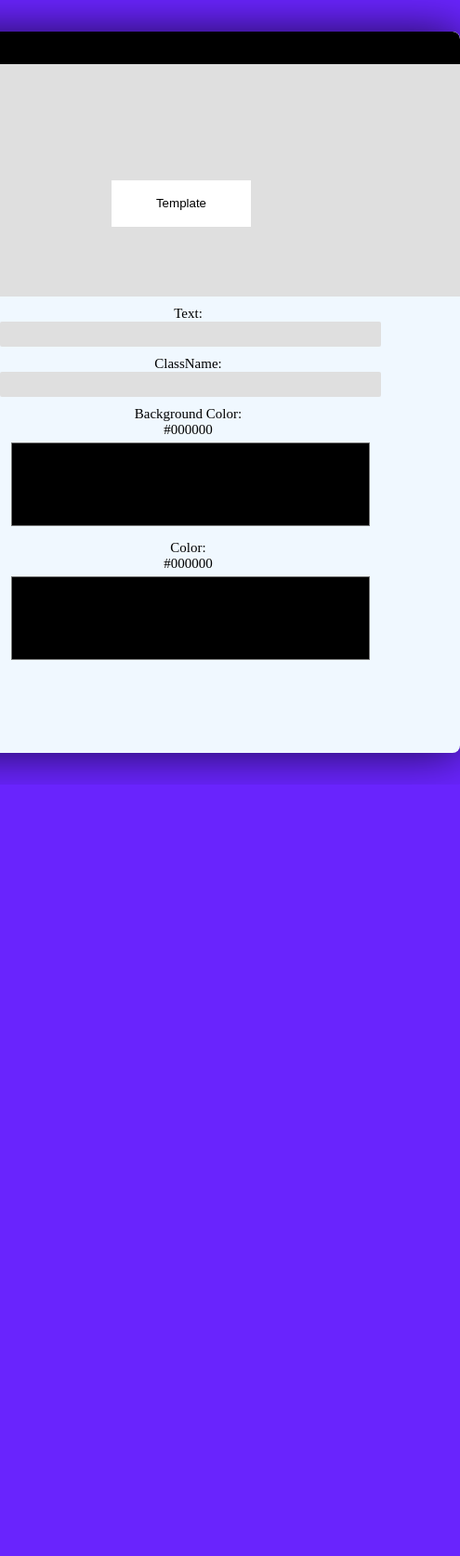
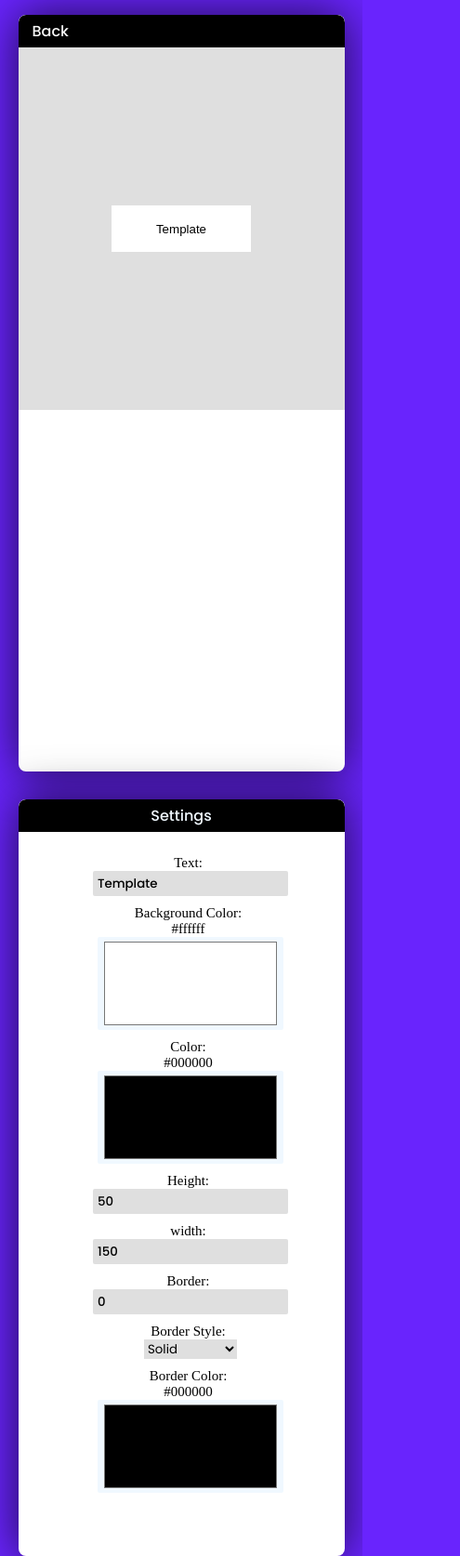
Before and after one commit to guztlimz/ButtonCodeGenerator, a plain HTML site: page pages/Faber.html in a window 390 px wide. Shown: the whole page at 93% size, 495 px wide, since content can reach past the window. Before the commit the page ends 844 px from the top, so only its background shows below. Drawn offline with Linux system fonts and the light colour scheme.

Commit message:
Responsividade e Display Terminados

```diff
--- a/css/home.css
+++ b/css/home.css
@@ -61,6 +61,11 @@ body{
     background-color:var(--cor-principal);
 }
 
+.content{
+    position: relative;
+    text-align: center;
+}
+
 h{
     font-size: 60px;
     font-family: 'Poppins Light';
@@ -117,10 +122,19 @@ p {
     color: var(--cor-secundaria);
     position:fixed;
     top: 95vh;
-    margin-left: 50px;
+    left: 50%;
+    transform: translateX(-50%);
 }
 
-.content{
-    position: relative;
-    text-align: center;
+@media (max-width: 450px)
+{
+
+    #Title{
+        font-family: 'Poppins Bold';
+        font-size: 60px;
+    }
+
+    h{
+        font-size: 30px
+    }
 }
--- a/css/lowcode.css
+++ b/css/lowcode.css
@@ -1,51 +1,51 @@
 @font-face {
     font-family: 'Poppins Black';
-    src: url('/fonts/Poppins/Poppins-Black.ttf');
+    src: url('../fonts/Poppins/Poppins-Black.ttf');
 }
 
 @font-face {
     font-family: 'Poppins Bold';
-    src: url('/fonts/Poppins/Poppins-Bold.ttf');
+    src: url('../fonts/Poppins/Poppins-Bold.ttf');
 }
 
 @font-face {
     font-family: 'Poppins ExtraBold';
-    src: url('/fonts/Poppins/Poppins-ExtraBold.ttf');
+    src: url('../fonts/Poppins/Poppins-ExtraBold.ttf');
 }
 
 @font-face {
     font-family: 'Poppins ExtraLight';
-    src: url('/fonts/Poppins/Poppins-ExtraLight.ttf');
+    src: url('../fonts/Poppins/Poppins-ExtraLight.ttf');
 }
 
 @font-face {
     font-family: 'Poppins Italic';
-    src: url('/fonts/Poppins/Poppins-Italic.ttf');
+    src: url('../fonts/Poppins/Poppins-Italic.ttf');
 }
 
 @font-face {
     font-family: 'Poppins Light';
-    src: url('/fonts/Poppins/Poppins-Light.ttf');
+    src: url('../fonts/Poppins/Poppins-Light.ttf');
 }
 
 @font-face {
     font-family: 'Poppins Medium';
-    src: url('/fonts/Poppins/Poppins-Medium.ttf');
+    src: url('../fonts/Poppins/Poppins-Medium.ttf');
 }
 
 @font-face {
     font-family: 'Poppins Regular';
-    src: url('/fonts/Poppins/Poppins-Regular.ttf');
+    src: url('../fonts/Poppins/Poppins-Regular.ttf');
 }
 
 @font-face {
     font-family: 'Poppins SemiBold';
-    src: url('/fonts/Poppins/Poppins-SemiBold.ttf');
+    src: url('../fonts/Poppins/Poppins-SemiBold.ttf');
 }
 
 @font-face {
     font-family: 'Poppins Thin';
-    src: url('/fonts/Poppins/Poppins-Thin.ttf');
+    src: url('../fonts/Poppins/Poppins-Thin.ttf');
 }
 
 :root{
@@ -56,6 +56,8 @@
 body{
     background-color: rgb(105, 36, 253);
     margin: 0 auto;
+    height: 100%;
+    width: 100%;
 }
 
 label, p{
@@ -87,19 +89,23 @@ textarea{
     resize: none;
 }
 
-/* Box */
-.displayInterpretado{
-    background-color: aliceblue;
-    width: 600px;
-    height: 92%;
-    left: 50%;
-    top: 4%;
-    position: absolute;
-    transform: translateX(-50%);
-    border-radius: 8px;
-    box-shadow: 0px 0px 50px rgba(0, 0, 0, 0.712);
-    overflow: hidden;
+/* Scroll */
+::-webkit-scrollbar{
+    width: 12px;
+    height: 12px;
+    background-color: rgb(223, 223, 223);
+    margin-top: 0px;
 }
+
+::-webkit-scrollbar-thumb{
+    background-color: rgb(175, 175, 175);
+    border-radius: 10px;
+}
+
+::-webkit-scrollbar-corner{
+    background-color: rgb(175, 175, 175);
+}
+
 /* Navbar */
 .squareTop{
     background-color:rgb(0, 0, 0);
@@ -107,6 +113,11 @@ textarea{
     width: 100%;
     border-top-left-radius: 8px;
     border-top-right-radius: 8px;
+    display: flex;
+}
+
+.backButton{
+    width: 50%;
 }
 
 .backButton a{
@@ -123,26 +134,50 @@ textarea{
     color: rgb(189, 189, 189);
 }
 
-.content{
-    overflow: scroll;
-    height:100%;
+.titleTop{
+    width: 100%;
     text-align: center;
 }
 
-.content::-webkit-scrollbar{
-    width: 15px;
-    background-color: rgb(223, 223, 223);
+.titleTop p{
+    color: aliceblue;
+    margin: 0;
+    position: relative;
+    top: 5px;
 }
 
-.content::-webkit-scrollbar-thumb{
-    background-color: rgb(175, 175, 175);
+/* Conteúdo Principal */
+
+.content{
+    height: calc(100vh - 30px);
+    width: 100vw;
+    display: flex;
+}
+
+/* Box 1 */
+.display{
+    background-color: rgb(255, 255, 255);
+    width: 45%;
+    height: 100%;
+    left: 3%;
+    top: 2%;
+    position: relative;
+    border-radius: 8px;
+    box-shadow: 0px 0px 50px rgba(0, 0, 0, 0.712);
+    overflow: hidden;
+}
+
+.buttonView{
+    text-align: center;
+    height: calc(100vh - 65px)
 }
 
 /* Área do display de Resultado */
 .displayCode{
     background-color: rgb(223, 223, 223);
     width: 100%;
-    height: 250px;
+    height: 50%;
+    overflow: hidden;
 }
 
 .displayCode p{
@@ -152,19 +187,62 @@ textarea{
 #buttonResult{
     position: relative;
     top: 50%;
+    transform: translateY(-50%);
     color: rgb(0, 0, 0);
     background-color: rgb(255, 255, 255);
     border: none;
     height: 50px;
+    max-height: 100px;
     width: 150px;
+    max-width: 200px;
     cursor: pointer;
     outline: none;
+    overflow:hidden;
+
+}
+
+/* Visualização dos códigos */
+.codeView{
+    text-align: start;
+    width: calc(100% - 15px);
+    height: 50%;
+}
+
+.codeView p{
+    margin: 0px;
+    position: relative;
+    top: 10px;
+    left: 10px;
+    font-family: monospace;
+    width: 100%;
+    word-wrap: break-word;
+}
+
+/* Box 2 */
+.displayConfigs{
+    background-color: rgb(255, 255, 255);
+    width: 45%;
+    height: 100%;
+    left: 7%;
+    top: 2%;
+    position: relative;
+    border-radius: 8px;
+    overflow: hidden;
+    box-shadow: 0px 0px 50px rgba(0, 0, 0, 0.712);
+}
+
+/* Conteúdo do box2 */
+.boxContent{
+    overflow: scroll;
+    height:calc(100vh - 65px);
+    text-align: center;
 }
 
 /* Configurações */
 .config{
     width: 100%;
     height: 100%;
+    margin-top: 25px;
 }
 
 .config input{
@@ -198,3 +276,44 @@ textarea{
     background-color: aliceblue;
     border: none;
 }
+
+@media (max-width: 1000px)
+{
+    .content{
+        display: block;
+    }
+
+    .display{
+        left: 0%;
+        width: 90%;
+        position: relative;
+        left: 5%;
+    }
+
+    .displayConfigs{
+        margin-top: 30px;
+        margin-bottom: 30px;
+        left: 0%;
+        width: 90%;
+        position: relative;
+        left: 5%;
+    }
+
+    /* Conteúdo do box2 */
+    .boxContent input{
+        width: 200px;
+    }
+
+    /* Configurações */
+    .config{
+        height: 100%;
+        margin-top: 25px;
+    }
+
+}
+
+@media (min-width: 500px){
+    .boxContent input{
+        width: 400px;
+    }
+}
--- a/js/lowcode.js
+++ b/js/lowcode.js
@@ -1,63 +1,16 @@
+//copy text
 function clipBoard(){
     var text = document.getElementById("resultImpresso").value;
     navigator.clipboard.writeText(text);
 }
 
-function codeGenerator(){
-
-    //Pegando os valores do HTML
-    let componentsUser = []
-        componentsUser[0] = document.getElementById("vlrClass").value;
-
-    //Colocando os valores do HTML junto com uma String
-    let components = [
-        `class="${componentsUser[0]}"`
-    ]
-
+//Settings
+function codeSettings(){
 
     //Conteúdo do elemento (Título do botão por exemplo)
     let content = document.getElementById("vlrContent").value;
 
-    //Se o usuário não colocar um Conteúdo do elemento...
-    if(content == ""){
-        content="Template"
-    }
-
-    //Filtrando o Array dos valores e removendo dados sem valor
-/*     let newComponentsFilter = components.filter(function(value){
-
-        result = value.indexOf('""') > -1
-        if(result != true){
-            return value
-        }
-        else{
-        }
-    }) */
-
-    //Trocando os separadores padrões do Array(,)
-/*     newComponentsFilter = newComponentsFilter.join(" ") */
-
-    //Array de Comandos
-    let command = [
-        `<button ${components}>${content}</button>`,
-    ]
-
-
-    //Buscando a requisição do Usuário e inserindo em uma variável
-    let reqUser = "botão";
-    let resultReference
-
-    //Buscando a requisição do usuário e apresentando os respectivos elementos
-    switch(reqUser){
-
-        case "botão":
-            //document.getElementById("resultImpresso").value = command[0];
-            resultReference = command[0];
-            break;
-        default:
-            document.getElementById("resultImpresso").value = "Dados Inválidos";
-    }
-    //document.getElementById("buttonResult").innerHTML = resultReference;
+    document.getElementById("buttonResult").innerHTML = content;
 
     //BackgroundColor
     let backcolor = document.getElementById("backColorPick").value;
@@ -69,8 +22,47 @@ function codeGenerator(){
 
     document.getElementById("buttonResult").style.backgroundColor = backcolor
     document.getElementById("buttonResult").style.color = colorVl
+
+    //Border
+    let vlrBorder = document.getElementById("vlrBorder").value;
+
+    let bordercolor = document.getElementById("borderColorPick").value;
+    document.getElementById("borderColorValue").innerHTML = bordercolor;
+
+    let borderStyle = document.getElementById("borderStyle").value;
+
+    if(vlrBorder != 0){
+        document.getElementById("buttonResult").style.border = vlrBorder+"px " + borderStyle + " " + bordercolor
+    }
+    else{
+
+    }
+
+
+    //Height
+
+    let vlrHeight = document.getElementById("vlrHeight").value
+
+    if(vlrHeight != 0){
+        document.getElementById("buttonResult").style.height = vlrHeight+"px"
+    }
+    else{
+        document.getElementById("buttonResult").style.height = "50px"
+    }
+
+    //Width
+
+    let vlrWidth = document.getElementById("vlrWidth").value
+
+    if(vlrWidth!=0){
+        document.getElementById("buttonResult").style.width = vlrWidth+"px"
+    }
+    else{
+        document.getElementById("buttonResult").style.width = "150px"
+    }
 }
 
+//Colors definitions
 function colors(){
     //BackgroundColor
     let backcolor = document.getElementById("backColorPick").value;
--- a/pages/Faber.html
+++ b/pages/Faber.html
@@ -9,8 +9,11 @@
 </head>
 <body>
 
-    <!-- Box -->
-    <div class="displayInterpretado">
+    <div class="content">
+
+
+        <!-- Box 1 - Display -->
+        <div class="display">
 
             <!-- Navbar -->
             <div class="squareTop">
@@ -20,36 +23,86 @@
             </div>
 
             <!-- Conteúdo do Box -->
-        <div class="content">
-
+            <div class="buttonView">
                 <!-- Área do display de Resultado -->
                 <div class="displayCode">
                     <button id="buttonResult">Template</button>
                 </div>
 
+                <!-- Códigos impressos -->
+                <div class="codeView">
+                    <p></p>
+                </div>
+            </div>
+
+        </div>
+
+        <!-- Box 2 - Settings -->
+        <div class="displayConfigs">
+
+            <!-- Navbar -->
+            <div class="squareTop">
+                <div class="titleTop">
+                    <p>Settings</p>
+                </div>
+            </div>
+
+            <!-- Conteúdo do Box -->
+            <div class="boxContent">
+
                 <div class="config">
                     <div class="row">
                         <label>Text:</label>
-                    <input type="text" id="vlrContent" oninput="codeGenerator()">
-                </div>
-                <div class="row">
-                    <label>ClassName:</label>
-                    <input type="text" id="vlrClass">
+                        <input type="text" id="vlrContent" value="Template" oninput="codeSettings()">
                     </div>
                     <div class="row color">
                         <label >Background Color:</label>
-                    <label id="backColorValue">#000000</label>
-                    <input type="color" id="backColorPick" oninput="codeGenerator()">
+                        <label id="backColorValue">#ffffff</label>
+                        <input type="color" value="#ffffff" id="backColorPick" oninput="codeSettings()">
                     </div>
                     <div class="row color">
                         <label>Color:</label>
                         <label id="colorValue">#000000</label>
-                    <input type="color" id="colorPick" oninput="codeGenerator()">
+                        <input type="color" value="#000000" id="colorPick" oninput="codeSettings()">
                     </div>
+                    <div class="row">
+                        <label>Height:</label>
+                        <input type="number" id="vlrHeight" value="50" min="0" max="100" oninput="codeSettings()">
+                    </div>
+                    <div class="row">
+                        <label>width:</label>
+                        <input type="number" id="vlrWidth" value="150" min="0" max="200" oninput="codeSettings()">
+                    </div>
+                    <div class="row">
+                        <label>Border:</label>
+                        <input type="number" id="vlrBorder" value="0" oninput="codeSettings()">
+                    </div>
+                    <div class="row">
+                        <label>Border Style:</label>
+                        <select id="borderStyle" onclick="codeSettings()" style="width: 100px; background-color: rgb(223, 223, 223);">
+                            <option selected>Solid</option>
+                            <option>dotted</option>
+                            <option>dashed</option>
+                            <option>double</option>
+                            <option>groove</option>
+                            <option>ridge</option>
+                            <option>inset</option>
+                            <option>outset</option>
+                            <option>none</option>
+                            <option>hidden</option>
+                        </select>
+                    </div>
+                    <div class="row color">
+                        <label >Border Color:</label>
+                        <label id="borderColorValue">#000000</label>
+                        <input type="color" value="#000000" id="borderColorPick" oninput="codeSettings()">
                     </div>
                 </div>
 
+            </div>
 
+
+        </div>
     </div>
 
     <script src="../js/lowcode.js"></script>
```
Also changed, not shown: index.html (+2 -2 lines). Lines whose indentation alone changed are shown as unchanged.
